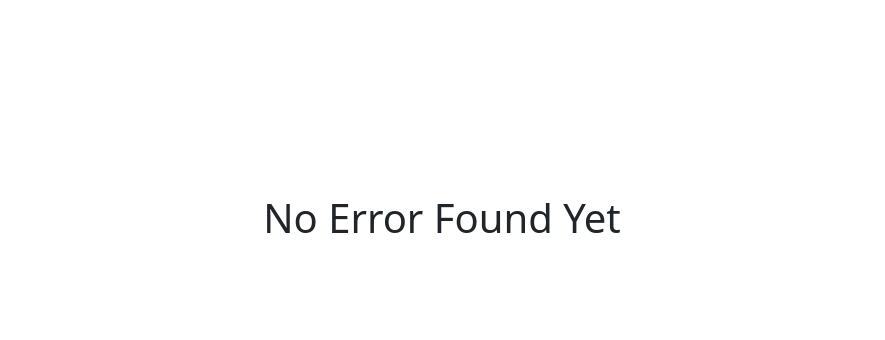
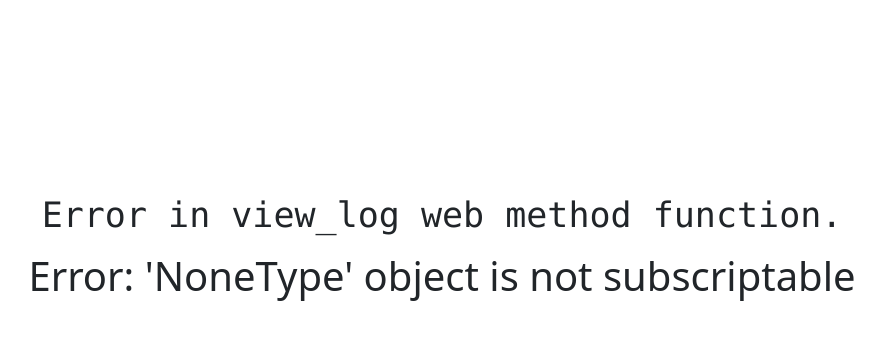
Before and after one commit to bunny-k28/CanteenFastCard, a Flask app: page /admin/developer/backend/error in a window 1280 px wide. Shown: the part 195-535 px from the top of the page, without its empty margins (198-1083 px from the left). Run offline with Flask 2, Linux system fonts and the light colour scheme; the visitor is signed in with stand-in values (Sample User, id 1); parts of the project's set-up code (start-up, migrations or seed data) failed here and were passed over.

Commit message:
modified error shower

```diff
--- a/templates/Admin/admin_developer_error.html
+++ b/templates/Admin/admin_developer_error.html
@@ -41,8 +41,9 @@
     <br><br><br><br><br><br><br><br><br><br><br><br><br>
 
     <h1 align="center">
+		<pre>Error in {{ error_stack[0] }} function.</pre>
         <p>
-			{{ dev_error_message }}
+			Error: {{ error_stack[1] }}
 		</p>
     </h1>
 
--- a/website.py
+++ b/website.py
@@ -984,9 +984,8 @@
 def developer_error_page():
     if "active_admin_ssid" in session:
         try:
-            error_message = f'Error in {website_error[0]} function.\nError: {website_error[1]}'
             return render_template('Admin/admin_developer_error.html',
-                                   dev_error_message=error_message,
+                                   error_stack=website_error,
                                    admin=session["active_admin_ssid"])
 
         except Exception:
```
